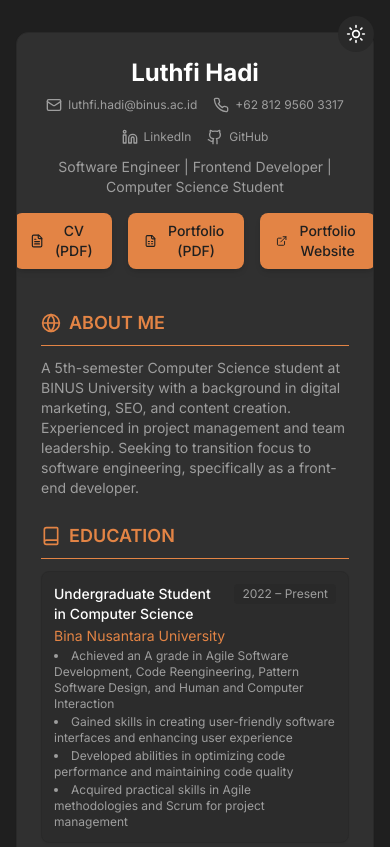
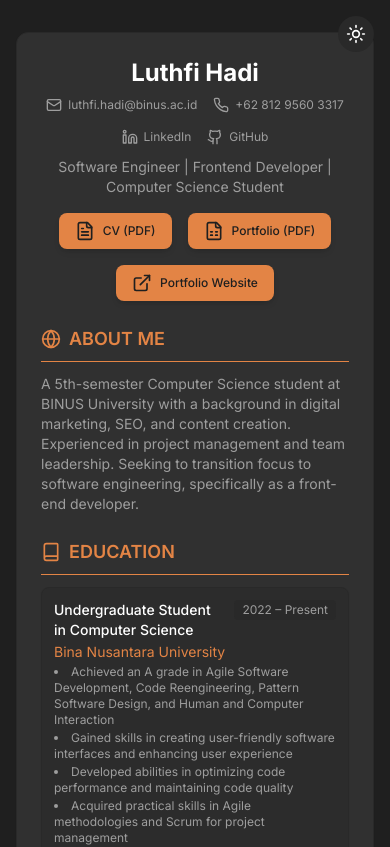
Before and after one commit to luthfidi/Luthfi-CV, a React (Vite) app: page / in a window 390 px wide. Shown: the top 847 px of the page. Built offline with nearby package versions, Linux system fonts and the light colour scheme; the HTML template or start-up script is replaced by a standard one.

Commit message:
fix button responsive

```diff
--- a/src/App.tsx
+++ b/src/App.tsx
@@ -68,10 +68,15 @@ const App: React.FC = () => {
     Software Engineer | Frontend Developer | Computer Science Student
   </p>
 
-            <div className="flex justify-center gap-4">
+  {/* Button group */}
+  <div className="flex flex-wrap justify-center gap-4">
+    <div className="flex gap-4 w-full md:w-auto justify-center">
       <CVDownloadButton />
       <PortfolioFileButton />
+    </div>
+    <div className="w-full md:w-auto flex justify-center">
       <PortfolioButton />
+    </div>
   </div>
 </header>
 
--- a/src/components/CVDownloadButton.tsx
+++ b/src/components/CVDownloadButton.tsx
@@ -7,19 +7,17 @@ const CVDownloadButton: React.FC = () => {
   };
 
   return (
-    <div className="flex justify-center mb-4">
     <button
       onClick={handleDownload}
       className="flex items-center justify-center gap-2 px-4 py-2
       bg-primary text-primary-foreground rounded-lg
       hover:bg-primary/90 transition-colors
       shadow-md hover:shadow-lg focus:outline-none
-        focus:ring-2 focus:ring-primary/50"
+      focus:ring-2 focus:ring-primary/50 text-xs w-auto"
     >
       <FileText className="w-5 h-5" />
-        <span className="font-medium text-sm">CV (PDF)</span>
+      <span className="font-medium">CV (PDF)</span>
     </button>
-    </div>
   );
 };
 
--- a/src/components/PortfolioButton.tsx
+++ b/src/components/PortfolioButton.tsx
@@ -7,19 +7,17 @@ const PortfolioButton: React.FC = () => {
   };
 
   return (
-    <div className="flex justify-center mb-4">
     <button
       onClick={handleOpenPortfolio}
       className="flex items-center justify-center gap-2 px-4 py-2
       bg-primary text-primary-foreground rounded-lg
       hover:bg-primary/90 transition-colors
       shadow-md hover:shadow-lg focus:outline-none
-        focus:ring-2 focus:ring-primary/50"
+      focus:ring-2 focus:ring-primary/50 text-xs w-auto"
     >
       <ExternalLink className="w-5 h-5" />
-        <span className="font-medium text-sm">Portfolio Website</span>
+      <span className="font-medium">Portfolio Website</span>
     </button>
-    </div>
   );
 };
 
--- a/src/components/PortfolioFileButton.tsx
+++ b/src/components/PortfolioFileButton.tsx
@@ -7,19 +7,17 @@ const PortfolioFileButton: React.FC = () => {
   };
 
   return (
-    <div className="flex justify-center mb-4">
     <button
       onClick={handleDownload}
       className="flex items-center justify-center gap-2 px-4 py-2
       bg-primary text-primary-foreground rounded-lg
       hover:bg-primary/90 transition-colors
       shadow-md hover:shadow-lg focus:outline-none
-        focus:ring-2 focus:ring-primary/50"
+      focus:ring-2 focus:ring-primary/50 text-xs w-auto"
     >
       <FileSpreadsheet className="w-5 h-5" />
-        <span className="font-medium text-sm">Portfolio (PDF)</span>
+      <span className="font-medium">Portfolio (PDF)</span>
     </button>
-    </div>
   );
 };
 
```
Lines whose indentation alone changed are shown as unchanged.
